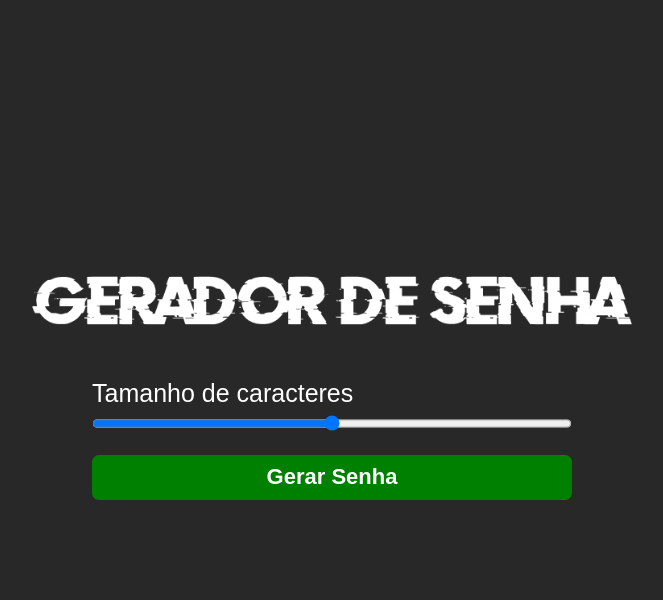
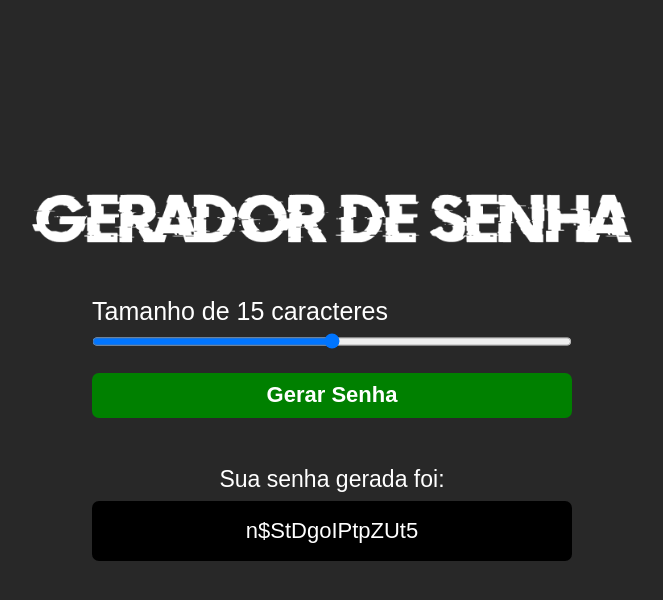
Before and after one commit to CaioKanashiro/gerador-senha, a plain HTML site: page index.html in a window 1280 px wide. Both pictures are taken after a click on the button "Gerar Senha". Shown: the whole page, without its empty margins (308-971 px from the left). Drawn offline with Linux system fonts and the light colour scheme.

Commit message:
parte final do projeto

```diff
--- a/index.html
+++ b/index.html
@@ -12,12 +12,12 @@
     <img class="logo" src="images/logo.png" alt="Logo do Gerador">
 
     <main class="container-input">
-        <span>Tamanho de<span id="valor"></span> caracteres</span>
-        <input id="slider" class="slider" type="range" min="5" max="25" value="50%">
-        <button id="button" class="button">Gerar Senha</button>
+        <span>Tamanho de <span id="valor"></span> caracteres</span>
+        <input id="slider" class="slider" type="range" min="10" max="20" value="50%">
+        <button id="button" class="button" onclick="generatepass()">Gerar Senha</button>
     </main>
 
-    <div id="container-pass" class="container-pass hide">
+    <div id="container-pass" class="container-pass hide" onclick="copypass()">
         <span class="title">Sua senha gerada foi:</span>
         <span id="password" class="password">123456</span>
         <span class="tooltip">Clique na senha para copiar ☝</span>
--- a/script.js
+++ b/script.js
@@ -0,0 +1,31 @@
+var slider = document.getElementById('slider')
+var button = document.getElementById('button')
+
+var valor = document.getElementById('valor')
+var password = document.getElementById('password')
+var containerpass = document.getElementById('container-pass')
+
+var charset = "abcdefghijklmnopqrstuvwxyzABCDEFGHIJKLMNOPQRSTUVWXYZ0123456789!@#$"
+var novasenha = ""
+
+valor.innerHTML = slider.value
+
+slider.oninput = function(){
+    valor.innerHTML = this.value
+}
+
+function generatepass(){
+    var pass = ""
+    for(var contador = 0, num = charset.length; contador < slider.value; contador++){
+        pass += charset.charAt(Math.floor(Math.random() * num))
+    }
+
+    containerpass.classList.remove('hide')
+    password.innerHTML = pass
+    novasenha = pass
+}
+
+function copypass(){
+    window.alert('Senha Copiada com Sucesso')
+    navigator.clipboard.writeText(novasenha);
+}
```
